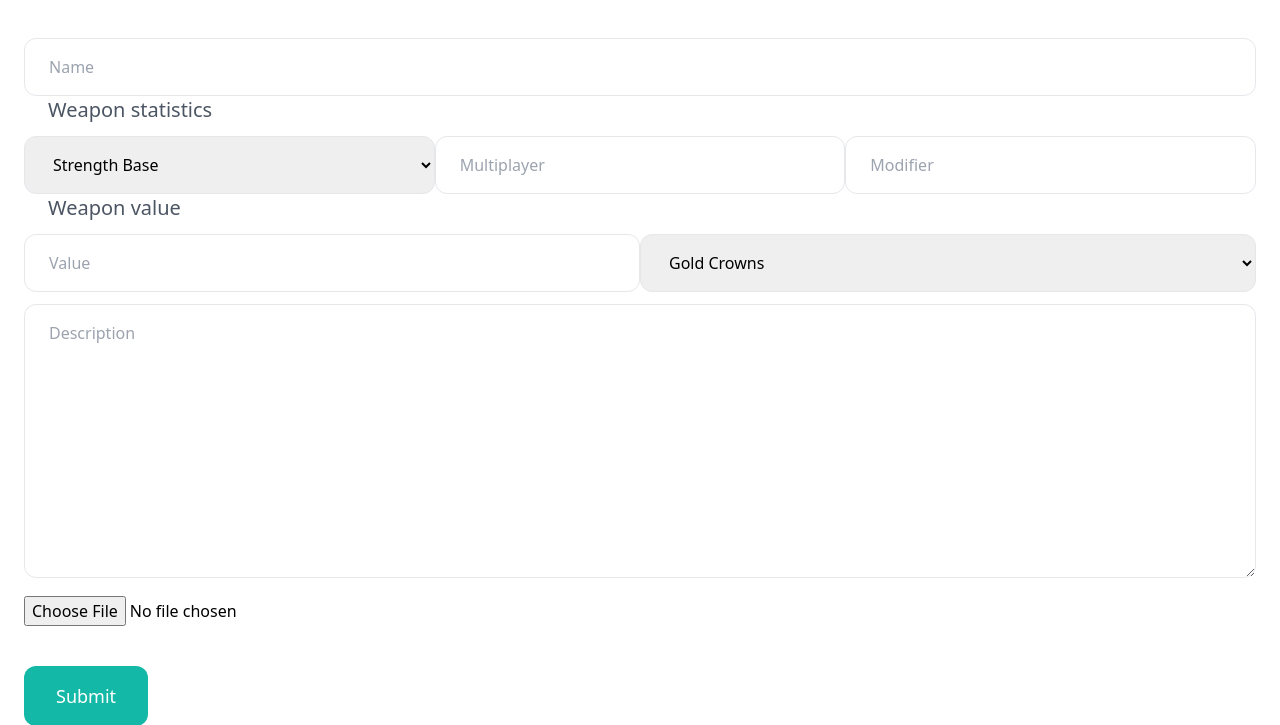
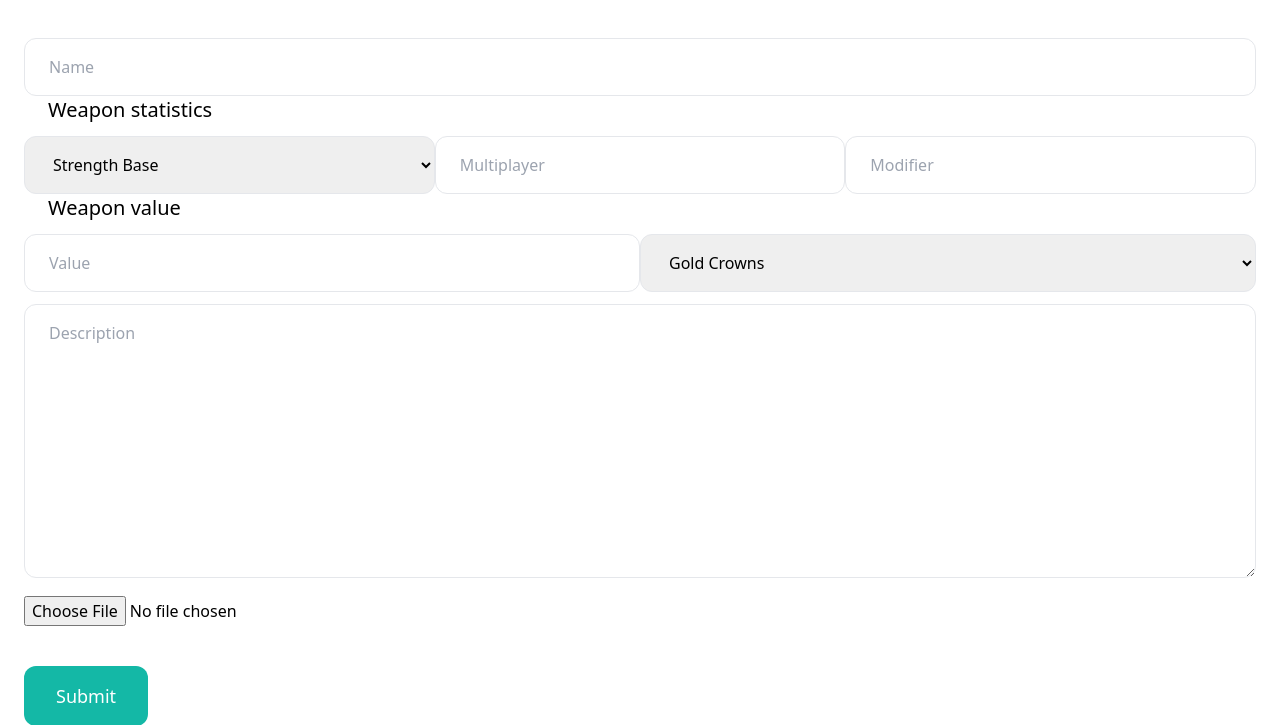
Before and after one commit to Hikkof/Django, a Django app: page /homebrew/new_weapon/ in a window 1280 px wide. Shown: the part 163-888 px from the top of the page. Run offline with Django 5.2, Linux system fonts and the light colour scheme; a user stored in the database is signed in; some libraries are stand-ins or nearby versions.

Commit message:
Update weapon_form.html

```diff
--- a/homebrew/templates/homebrew/weapon_form.html
+++ b/homebrew/templates/homebrew/weapon_form.html
@@ -11,14 +11,13 @@
 
   <div class="py-4 space-y-3">
     {{form.name}}
-    <!-- add image -->
-    <a class="px-6 text-xl text-lg text-gray-600"> Weapon statistics </a>
+    <a class="px-6 text-xl text-lg"> Weapon statistics </a>
     <div class="grid grid-cols-3 justify-items-center">
       {{form.primary_stat}}
       {{form.multiplayer}}
       {{form.modifier}}
     </div>
-    <a class="px-6 text-xl text-lg text-gray-600"> Weapon value </a>
+    <a class="px-6 text-xl text-lg"> Weapon value </a>
     <div class=" grid grid-cols-2 justify-items-center">
       {{form.value}}
       {{form.coinage}}
```
